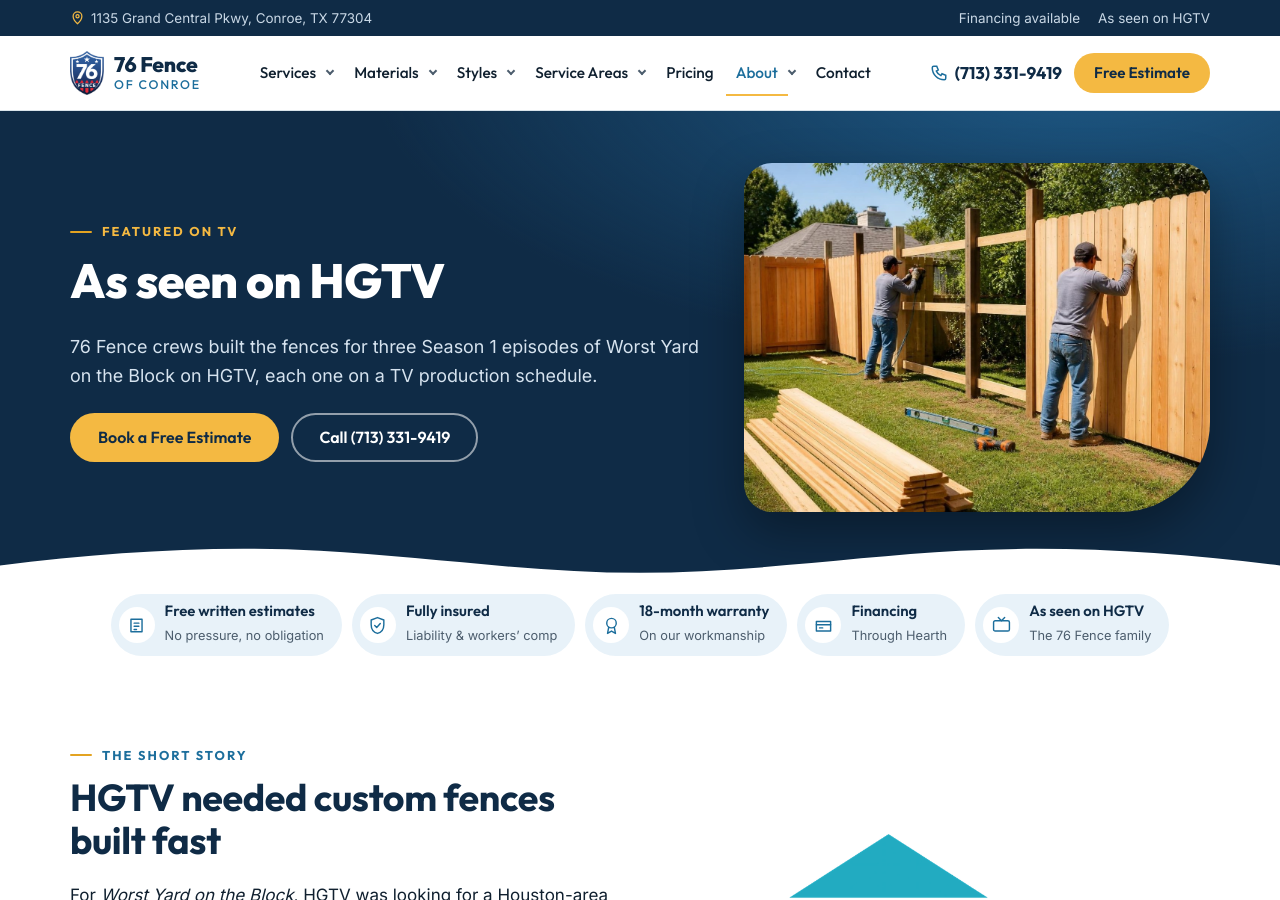
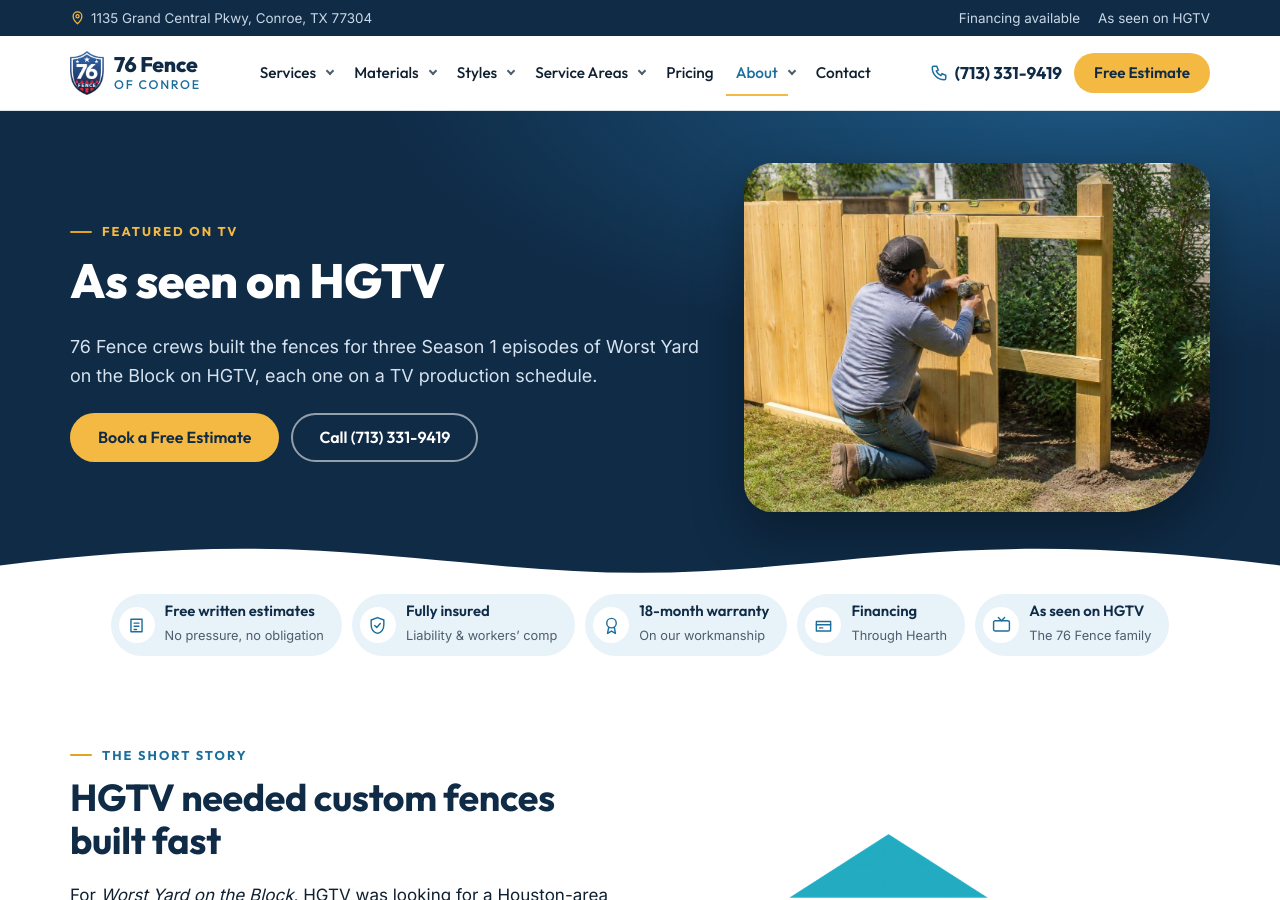
Before and after one commit to brysr1/conroetxfences, a Jekyll site: the page built from as-seen-on-hgtv.md, in a window 1280 px wide and 900 px high. Built offline with Jekyll 4.4.1, drawn with Linux system fonts in a browser that asks for light colours.

Commit message:
Use new HGTV hero photo

```diff
--- a/as-seen-on-hgtv.md
+++ b/as-seen-on-hgtv.md
@@ -5,7 +5,7 @@ description: The 76 Fence family built fences for three Worst Yard on the Block
 permalink: /as-seen-on-hgtv/
 ---
 
-{% include page-hero.html kicker="Featured on TV" title="As seen on HGTV" lede="76 Fence crews built the fences for three Season 1 episodes of Worst Yard on the Block on HGTV, each one on a TV production schedule." image="/assets/images/fences/crew-building-fence.jpg" alt="Fence crew attaching new cedar pickets to a privacy fence" %}
+{% include page-hero.html kicker="Featured on TV" title="As seen on HGTV" lede="76 Fence crews built the fences for three Season 1 episodes of Worst Yard on the Block on HGTV, each one on a TV production schedule." image="/assets/images/fences/fence-build-drill.jpg" alt="Fence installer fastening a new cedar picket to the rails with a cordless drill" %}
 
 <section class="lc-section">
   <div class="lc-wrap lc-split">
```
